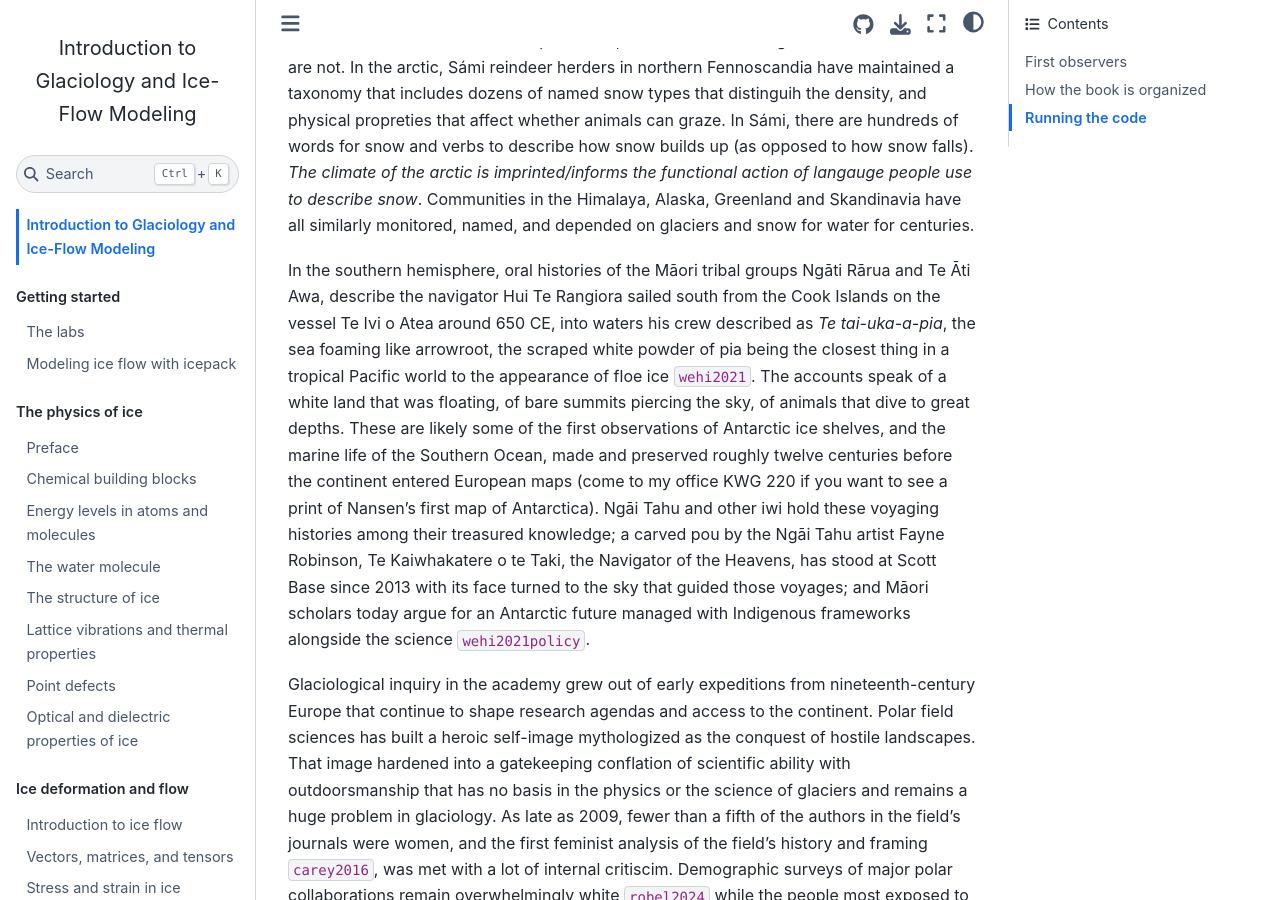
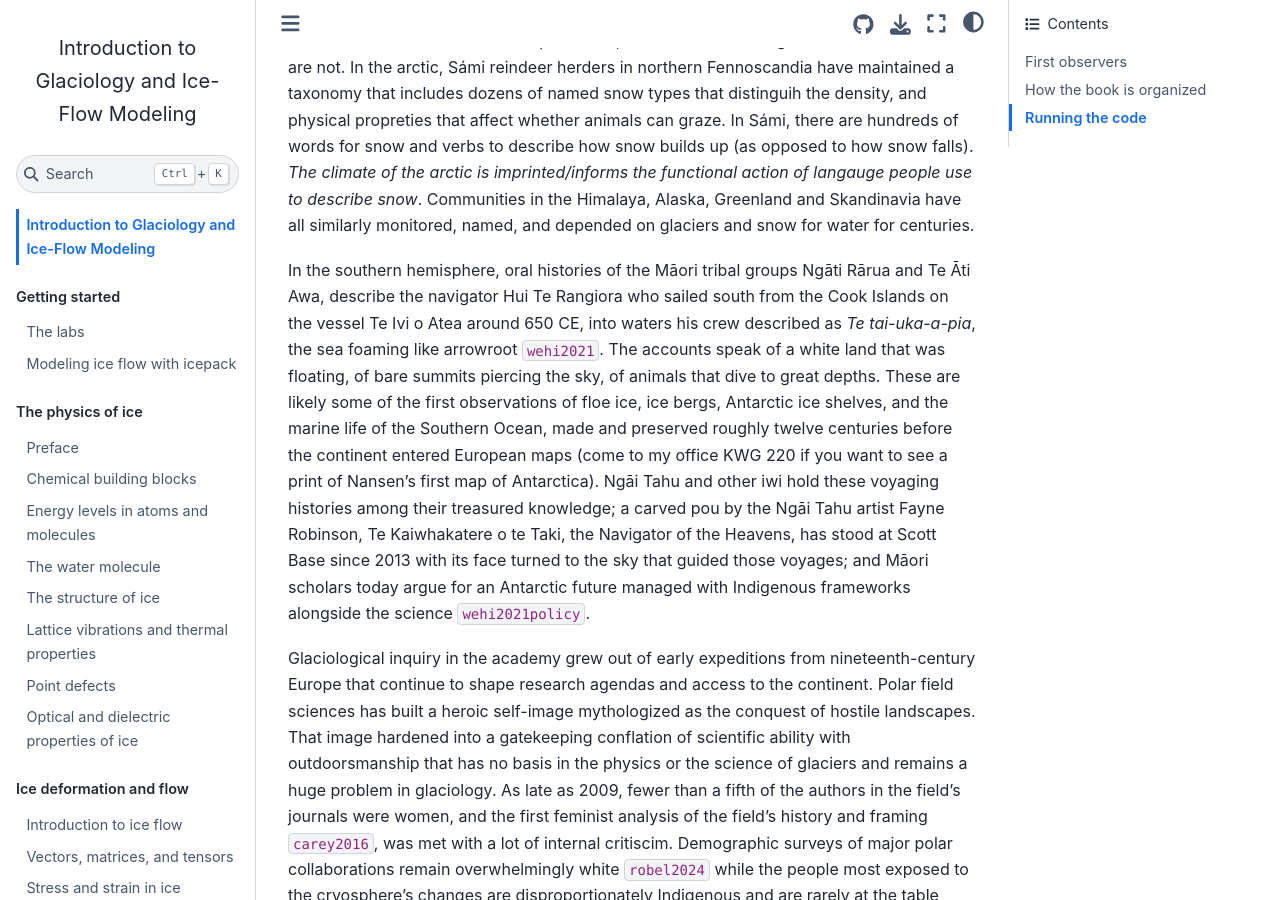
Before and after one commit to rice-glaciology/glaciology-book, a Jupyter Book: the page built from intro.md, in a window 1280 px wide and 900 px high, scrolled down 586 px. Built offline with Jupyter Book 1.0.4 settings and Sphinx 7.4.7 and the Sphinx Book theme 1.1.4, drawn with Linux system fonts in a browser that asks for light colours; pages that are not in the unit, such as notebooks, are missing from menus; cross-references to code outside the pages are shown as plain code.

Commit message:
Revise text for clarity and fix typographical errors
Corrected typos and improved clarity in the text regarding Māori oral histories and glaciological inquiry.

```diff
--- a/intro.md
+++ b/intro.md
@@ -8,7 +8,7 @@
 
 The scientific study of ice sheets and glaciers is relatively young compared to other earth sciences situated in academic departments, but observations of glaciers and ice sheets are not. In the arctic, Sámi reindeer herders in northern Fennoscandia have maintained a taxonomy that includes dozens of named snow types that distinguih the density, and physical propreties that affect whether animals can graze. In Sámi, there are hundreds of words for snow and verbs to describe how snow builds up (as opposed to how snow falls). *The climate of the arctic is imprinted/informs the functional action of langauge people use to describe snow*. Communities in the Himalaya, Alaska, Greenland and Skandinavia have all similarly monitored, named, and depended on glaciers and snow for water for centuries.
 
-In the southern hemisphere, oral histories of the Māori tribal groups Ngāti Rārua and Te Āti Awa, describe the navigator Hui Te Rangiora sailed south from the Cook Islands on the vessel Te Ivi o Atea around 650 CE, into waters his crew described as *Te tai-uka-a-pia*, the sea foaming like arrowroot, the scraped white powder of pia being the closest thing in a tropical Pacific world to the appearance of floe ice {cite}`wehi2021`. The accounts speak of a white land that was floating, of bare summits piercing the sky, of animals that dive to great depths. These are likely some of the first observations of Antarctic ice shelves, and the marine life of the Southern Ocean, made and preserved roughly twelve centuries before the continent entered European maps (come to my office KWG 220 if you want to see a print of Nansen's first map of Antarctica). Ngāi Tahu and other iwi hold these voyaging histories among their treasured knowledge; a carved pou by the Ngāi Tahu artist Fayne Robinson, Te Kaiwhakatere o te Taki, the Navigator of the Heavens, has stood at Scott Base since 2013 with its face turned to the sky that guided those voyages; and Māori scholars today argue for an Antarctic future managed with Indigenous frameworks alongside the science {cite}`wehi2021policy`.
+In the southern hemisphere, oral histories of the Māori tribal groups Ngāti Rārua and Te Āti Awa, describe the navigator Hui Te Rangiora who sailed south from the Cook Islands on the vessel Te Ivi o Atea around 650 CE, into waters his crew described as *Te tai-uka-a-pia*, the sea foaming like arrowroot {cite}`wehi2021`. The accounts speak of a white land that was floating, of bare summits piercing the sky, of animals that dive to great depths. These are likely some of the first observations of floe ice, ice bergs, Antarctic ice shelves, and the marine life of the Southern Ocean, made and preserved roughly twelve centuries before the continent entered European maps (come to my office KWG 220 if you want to see a print of Nansen's first map of Antarctica). Ngāi Tahu and other iwi hold these voyaging histories among their treasured knowledge; a carved pou by the Ngāi Tahu artist Fayne Robinson, Te Kaiwhakatere o te Taki, the Navigator of the Heavens, has stood at Scott Base since 2013 with its face turned to the sky that guided those voyages; and Māori scholars today argue for an Antarctic future managed with Indigenous frameworks alongside the science {cite}`wehi2021policy`.
 
 Glaciological inquiry in the academy grew out of early expeditions from nineteenth-century Europe that continue to shape research agendas and access to the continent. Polar field sciences has built a heroic self-image mythologized as the conquest of hostile landscapes. That image hardened into a gatekeeping conflation of scientific ability with outdoorsmanship that has no basis in the physics or the science of glaciers and remains a huge problem in glaciology. As late as 2009, fewer than a fifth of the authors in the field's journals were women, and the first feminist analysis of the field's history and framing {cite}`carey2016`, was met with a lot of internal critiscim. Demographic surveys of major polar collaborations remain overwhelmingly white {cite}`robel2024` while the people most exposed to the cryosphere's changes are disproportionately Indigenous and are rarely at the table when/where the science is framed and shared. Glacier and ice-sheet change (as we will see) has implications for everyone, and therefore everyone should have access to the fundamental prinpials and tools that shape our understanding of ice-sheets and their contributions to sea level. This shared appreciation for how we understand our science in the context of society has informed and motivated our writing. The tools here are deliberately open, and the content editable as part of a philosophy that embraces progressive evaluation of the science, science-history and understanding.
 
```
